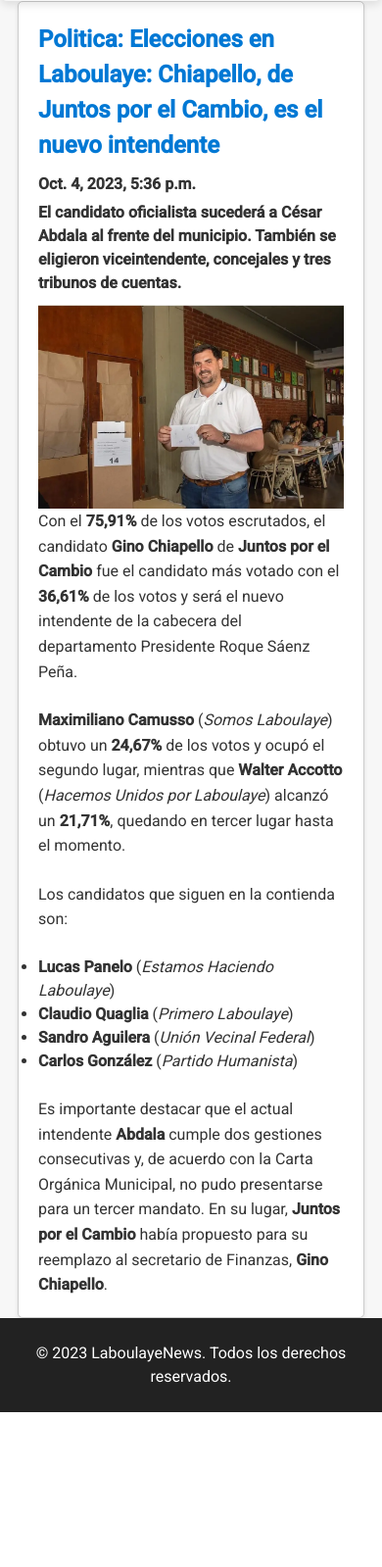
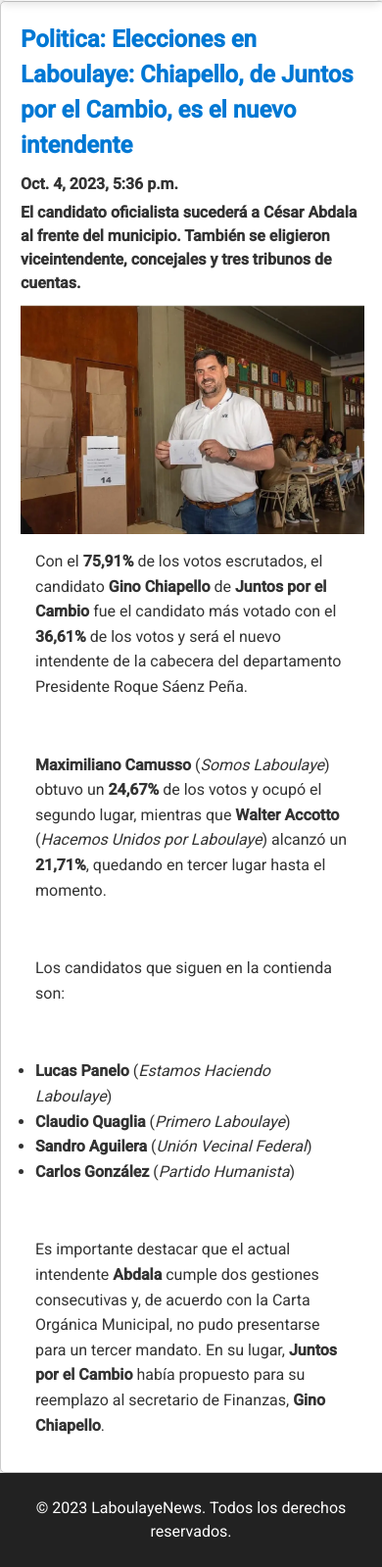
Before and after one commit to GasparBianco/LaboulayeNews, a Django app: template LaboulayeNews/appLaboulayeNews/templates/appLaboulayeNews/news.html in a window 390 px wide. Shown: the part 183-1782 px from the top of the page at 98% size. Before the commit the page ends 1624 px from the top, so only its background shows below. Run offline with Django 4.2, Linux system fonts and the light colour scheme; the template is opened without the code that fills it: values that come from a table or form of the project are taken from there, others are empty; data comes from the database, SQL or seed files in the repository; both versions use the stored data as it was after the commit; parts of the project's set-up code (start-up, migrations or seed data) failed here and were passed over.

Commit message:
mejora de diseño

```diff
--- a/LaboulayeNews/static/appLaboulayeNews/css/base.css
+++ b/LaboulayeNews/static/appLaboulayeNews/css/base.css
@@ -149,7 +149,11 @@ body {
         display: block;
         max-width: 100%;
         width: 100%;
-    }}
+    }
+    .noticia-body{
+        width: 90%;
+    }
+}
 .contenido {
     padding: 15px;
     flex-grow: 1;
@@ -250,8 +254,13 @@ body {
 
 /* Estilos para el título de la noticia */
 .noticia-body{
-    width: 80%;
+    width: 60%;
     margin:auto;
+}
+@media (max-width: 768px) {
+    .noticia-body{
+        width: 90%;
+    }
 }
 .news-title {
     font-size: 24px;
@@ -302,7 +311,14 @@ body {
         .heading-sec__main::after {
           top: calc(100% + 1.2rem); } }
 /* Estilos para el contenido de la noticia */
-.noticia-body p {
+.noticia-body p{
+    margin:15px;
+    font-size: 16px;
+    line-height: 1.6;
+}
+
+.noticia-body ul{
+    margin:15px;
     font-size: 16px;
     line-height: 1.6;
 }
```
Also changed, not shown: LaboulayeNews/appLaboulayeNews/static/appLaboulayeNews/css/base.css (+19 -3 lines), LaboulayeNews/db.sqlite3.
